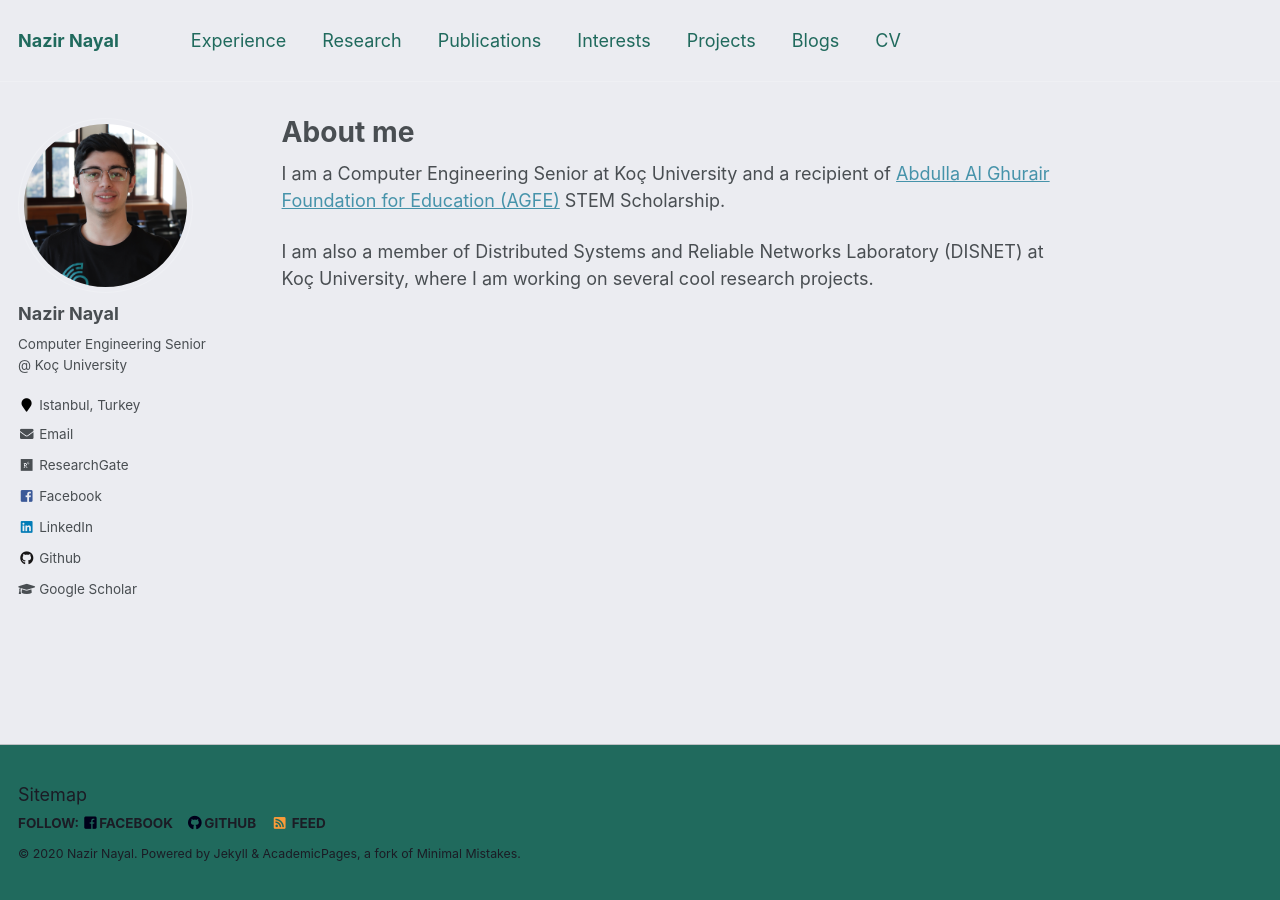
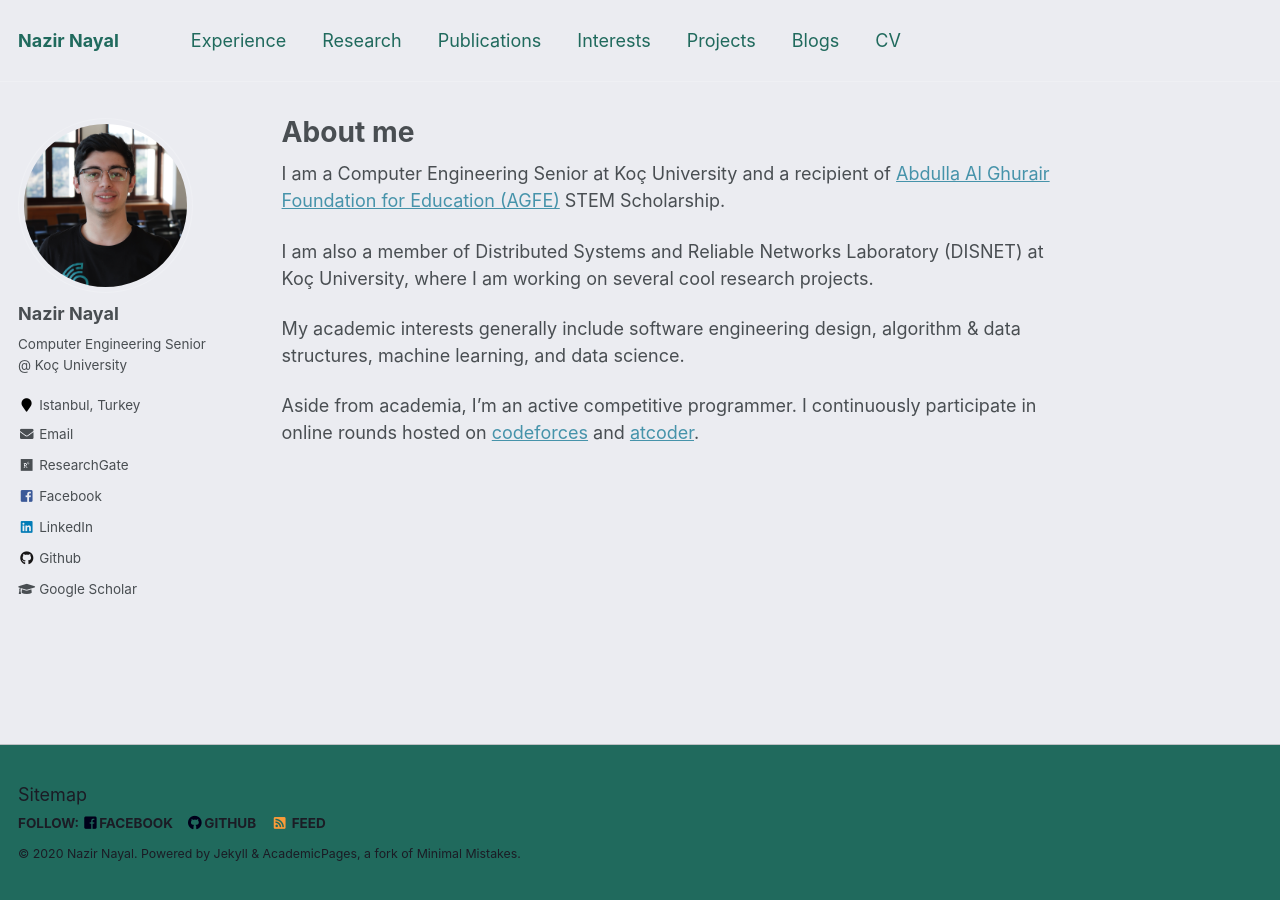
Before and after one commit to NazirNayal8/nazirnayal.github.io, a Jekyll site: the page built from _pages/about.md, in a window 1280 px wide. Built offline with Jekyll 4.4.1, drawn with Linux system fonts in a browser that asks for light colours.

Commit message:
fix attempt

```diff
--- a/_config.yml
+++ b/_config.yml
@@ -194,8 +194,6 @@ collections:
     output: true
     permalink: /:collection/:path/
 
-
-
 # Defaults
 defaults:
   # _pages
--- a/_pages/about.md
+++ b/_pages/about.md
@@ -14,7 +14,7 @@ I am a Computer Engineering Senior at Koç University and a recipient of
 I am also a member of Distributed Systems and Reliable Networks Laboratory (DISNET) at Koç University, where I am working on several
 cool research projects.
 
-<!-- My academic interests generally include software engineering design, algorithm & data structures, machine learning, and data science.
+My academic interests generally include software engineering design, algorithm & data structures, machine learning, and data science.
 
 Aside from academia, I'm an active competitive programmer. I continuously participate in
-online rounds hosted on [codeforces](https://codeforces.com/) and [atcoder](https://atcoder.jp/home). -->
+online rounds hosted on [codeforces](https://codeforces.com/) and [atcoder](https://atcoder.jp/home).
```
Also changed, not shown: _pages/projects.md (+1 -1 lines).
